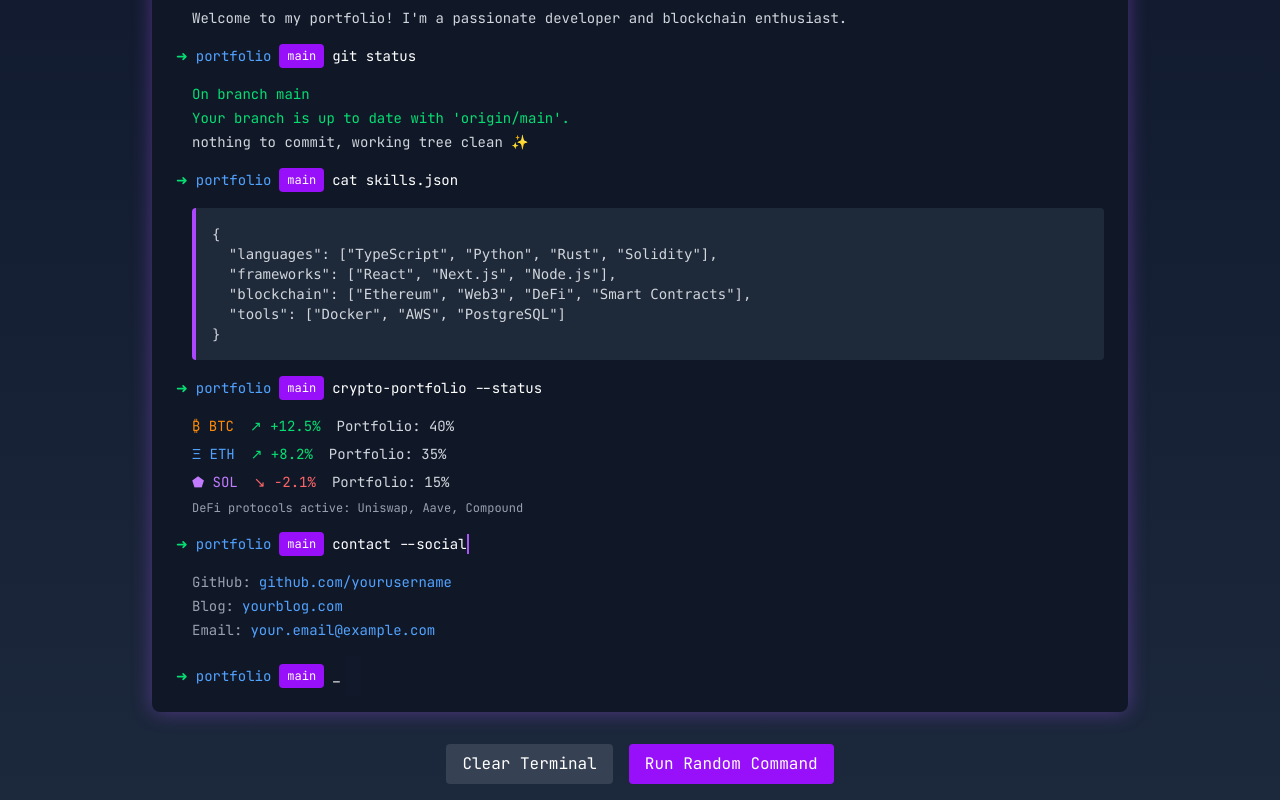
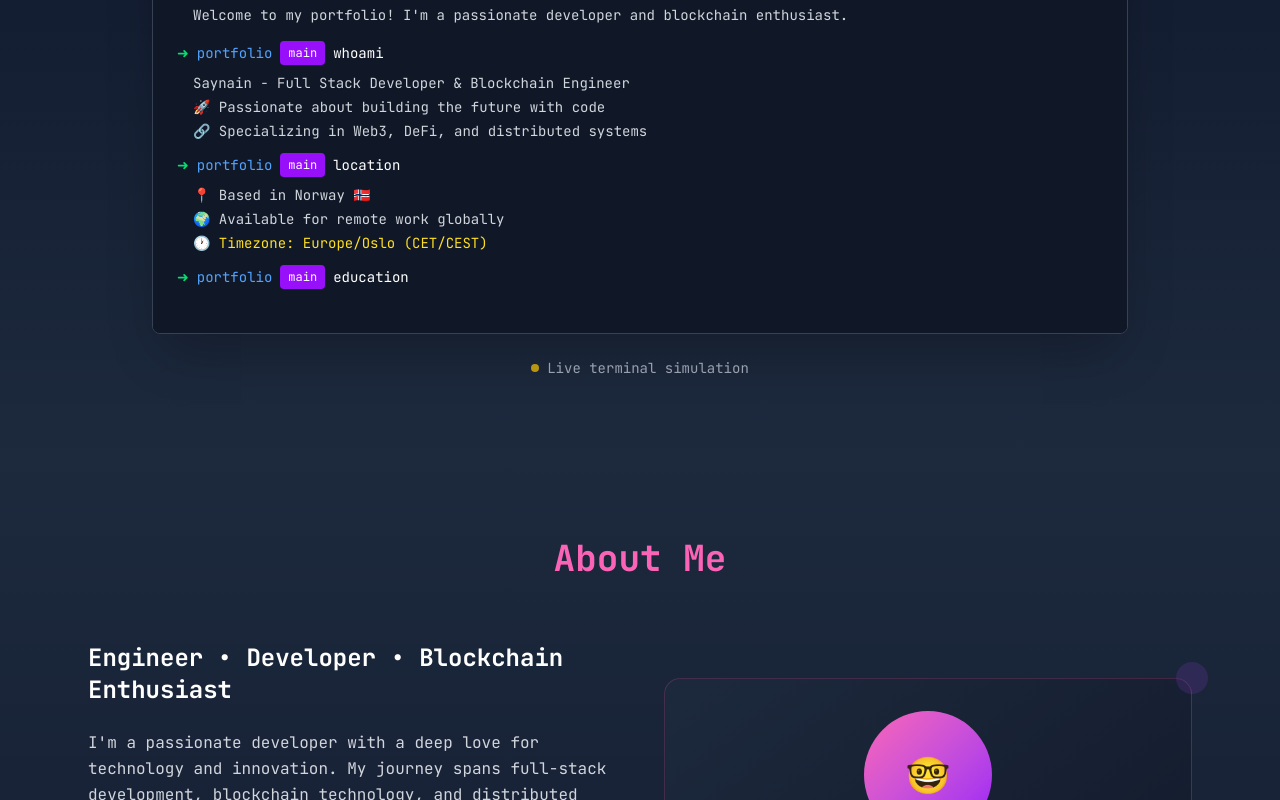
Before and after one commit to saynain/personal-website, a Next.js app: page / in a window 1280 px wide. Shown: the part 1080-1880 px from the top of the page. Built offline with nearby package versions, Linux system fonts and the light colour scheme.

Commit message:
Update Terminal Component

```diff
--- a/src/app/components/Terminal.tsx
+++ b/src/app/components/Terminal.tsx
@@ -1,34 +1,147 @@
 'use client'
 
-import { useState } from 'react'
+import { useState, useEffect, useRef } from 'react'
+
+interface Command {
+  command: string
+  output: string[]
+  delay?: number
+}
 
 export default function Terminal() {
-  const [terminalOutput, setTerminalOutput] = useState<string[]>([])
+  const [currentCommandIndex, setCurrentCommandIndex] = useState(0)
+  const [currentCharIndex, setCurrentCharIndex] = useState(0)
+  const [isTypingCommand, setIsTypingCommand] = useState(true)
+  const [animationComplete, setAnimationComplete] = useState(false)
+  const [displayedCommands, setDisplayedCommands] = useState<Array<{
+    command: string
+    output: string[]
+    completed: boolean
+  }>>([])
 
-  const clearTerminal = () => {
-    setTerminalOutput([])
+  const terminalContentRef = useRef<HTMLDivElement>(null)
+
+  const commands: Command[] = [
+    {
+      command: "whoami",
+      output: [
+        "Saynain - Full Stack Developer & Blockchain Engineer",
+        "🚀 Passionate about building the future with code",
+        "🔗 Specializing in Web3, DeFi, and distributed systems"
+      ],
+      delay: 2000
+    },
+    {
+      command: "location",
+      output: [
+        "📍 Based in Norway 🇳🇴",
+        "🌍 Available for remote work globally",
+        "🕐 Timezone: Europe/Oslo (CET/CEST)"
+      ],
+      delay: 2000
+    },
+    {
+      command: "education",
+      output: [
+        "🎓 Computer Science & Engineering",
+        "📚 Self-taught blockchain development",
+        "🧠 Continuous learner - always exploring new tech",
+        "💡 Open source contributor"
+      ],
+      delay: 2000
+    },
+    {
+      command: "cat skills.json",
+      output: [
+        '{',
+        '  "languages": ["TypeScript", "Python", "Rust", "Solidity"],',
+        '  "frameworks": ["React", "Next.js", "Node.js", "Express"],',
+        '  "blockchain": ["Ethereum", "Web3.js", "Smart Contracts"],',
+        '  "databases": ["PostgreSQL", "MongoDB", "Redis"],',
+        '  "tools": ["Docker", "AWS", "Git", "Linux"]',
+        '}'
+      ],
+      delay: 3000
+    },
+    {
+      command: "crypto-wallet --balance",
+      output: [
+        "₿ BTC    ↗ +12.5%    Portfolio: 40%",
+        "Ξ ETH    ↗ +8.2%     Portfolio: 35%",
+        "⬟ SOL    ↘ -2.1%     Portfolio: 15%",
+        "💎 Other ↗ +5.8%     Portfolio: 10%",
+        "",
+        "🔥 DeFi protocols: Uniswap, Aave, Compound"
+      ],
+      delay: 1000
+    }
+  ]
+
+  // Auto-scroll to bottom when new content is added
+  useEffect(() => {
+    if (terminalContentRef.current) {
+      terminalContentRef.current.scrollTop = terminalContentRef.current.scrollHeight
+    }
+  }, [displayedCommands, currentCharIndex])
+
+  // Typing effect - runs only once
+  useEffect(() => {
+    if (animationComplete || currentCommandIndex >= commands.length) {
+      // Animation is complete, mark it as done
+      if (!animationComplete && currentCommandIndex >= commands.length) {
+        setAnimationComplete(true)
+      }
+      return
+    }
+
+    const currentCommand = commands[currentCommandIndex]
+
+    if (isTypingCommand) {
+      // Typing the command
+      if (currentCharIndex < currentCommand.command.length) {
+        const timeout = setTimeout(() => {
+          setCurrentCharIndex(currentCharIndex + 1)
+        }, 100) // Typing speed
+        return () => clearTimeout(timeout)
+      } else {
+        // Command fully typed, wait a moment then show output and move to next
+        const timeout = setTimeout(() => {
+          // Add the completed command with output to displayed commands
+          setDisplayedCommands(prev => [...prev, {
+            command: currentCommand.command,
+            output: currentCommand.output,
+            completed: true
+          }])
+
+          // Move to next command
+          setCurrentCommandIndex(currentCommandIndex + 1)
+          setCurrentCharIndex(0)
+          setIsTypingCommand(true)
+        }, currentCommand.delay || 500)
+        return () => clearTimeout(timeout)
+      }
+    }
+  }, [currentCommandIndex, currentCharIndex, isTypingCommand, animationComplete, commands])
+
+  const getCurrentTypedCommand = () => {
+    if (currentCommandIndex >= commands.length) return ""
+    return commands[currentCommandIndex].command.slice(0, currentCharIndex)
   }
 
-  const runRandomCommand = () => {
-    const commands = [
-      'npm install happiness',
-      'git commit -m "Fixed everything 🚀"',
-      'docker run --rm blockchain/portfolio',
-      'yarn build && yarn deploy',
-      'crypto-wallet --balance',
-      'starship config --tokyo-night'
-    ]
-    const randomCommand = commands[Math.floor(Math.random() * commands.length)]
-    setTerminalOutput(prev => [...prev, `➜ portfolio main $ ${randomCommand}`, `✅ Command executed successfully!`])
+  const isCommandFullyTyped = () => {
+    if (currentCommandIndex >= commands.length) return false
+    return currentCharIndex >= commands[currentCommandIndex].command.length
   }
 
   return (
     <section id="terminal" className="py-20 bg-gradient-to-b from-slate-900 to-slate-800">
       <div className="max-w-5xl mx-auto px-6">
-        <h2 className="text-4xl font-bold text-center mb-16 text-pink-400">Interactive Terminal</h2>
+        <h2 className="text-4xl font-bold text-center mb-16 text-pink-400">
+          Live Terminal Demo
+        </h2>
 
-        {/* Terminal Window */}
-        <div className="bg-gray-900 rounded-lg shadow-2xl terminal-glow overflow-hidden">
+        {/* Terminal Window - Fixed Size */}
+        <div className="bg-gray-900 rounded-lg shadow-2xl overflow-hidden border border-gray-700">
           {/* Terminal Header */}
           <div className="bg-gray-800 px-4 py-3 flex items-center space-x-2">
             <div className="flex space-x-2">
@@ -37,131 +150,102 @@ export default function Terminal() {
               <div className="w-3 h-3 bg-green-500 rounded-full"></div>
             </div>
             <div className="flex-1 text-center text-gray-400 text-sm font-medium">
-              your-name@portfolio:~$
+              saynain@terminal:~$
             </div>
           </div>
 
-          {/* Terminal Content */}
-          <div className="p-6 space-y-4 text-sm">
+          {/* Terminal Content - Fixed Height with Scroll */}
+          <div
+            ref={terminalContentRef}
+            className="p-6 space-y-3 text-sm h-96 overflow-y-auto font-mono bg-gray-900 scrollbar-thin scrollbar-thumb-gray-600 scrollbar-track-gray-800"
+          >
             {/* Welcome Message */}
             <div className="flex items-center space-x-2">
               <span className="text-green-400">➜</span>
               <span className="text-blue-400">~</span>
-              <span className="text-white">welcome</span>
+              <span className="text-white">echo "Welcome to my portfolio!"</span>
             </div>
-            <div className="ml-4 text-gray-300">
-              Welcome to my portfolio! I&apos;m a passionate developer and blockchain enthusiast.
+            <div className="ml-4 text-gray-300 mb-4">
+              Welcome to my portfolio! I'm a passionate developer and blockchain enthusiast.
             </div>
 
-            {/* Git Status */}
-            <div className="flex items-center space-x-2 mt-4">
-              <span className="text-green-400">➜</span>
-              <span className="text-blue-400">portfolio</span>
-              <span className="bg-purple-600 text-white px-2 py-1 rounded text-xs">main</span>
-              <span className="text-white">git status</span>
-            </div>
-            <div className="ml-4 space-y-1">
-              <div className="text-green-400">On branch main</div>
-              <div className="text-green-400">Your branch is up to date with &apos;origin/main&apos;.</div>
-              <div className="text-gray-300">nothing to commit, working tree clean ✨</div>
-            </div>
-
-            {/* Skills Command */}
-            <div className="flex items-center space-x-2 mt-4">
-              <span className="text-green-400">➜</span>
-              <span className="text-blue-400">portfolio</span>
-              <span className="bg-purple-600 text-white px-2 py-1 rounded text-xs">main</span>
-              <span className="text-white">cat skills.json</span>
-            </div>
-            <div className="ml-4 bg-gray-800 p-4 rounded border-l-4 border-purple-500">
-              <pre className="text-gray-300">
-{`{
-  "languages": ["TypeScript", "Python", "Rust", "Solidity"],
-  "frameworks": ["React", "Next.js", "Node.js"],
-  "blockchain": ["Ethereum", "Web3", "DeFi", "Smart Contracts"],
-  "tools": ["Docker", "AWS", "PostgreSQL"]
-}`}
-              </pre>
-            </div>
-
-            {/* Crypto Portfolio */}
-            <div className="flex items-center space-x-2 mt-4">
-              <span className="text-green-400">➜</span>
-              <span className="text-blue-400">portfolio</span>
-              <span className="bg-purple-600 text-white px-2 py-1 rounded text-xs">main</span>
-              <span className="text-white">crypto-portfolio --status</span>
-            </div>
-            <div className="ml-4 space-y-2">
-              <div className="flex items-center space-x-4">
-                <span className="text-orange-400">₿ BTC</span>
-                <span className="text-green-400">↗ +12.5%</span>
-                <span className="text-gray-300">Portfolio: 40%</span>
+            {/* Display completed commands */}
+            {displayedCommands.map((cmd, index) => (
+              <div key={index} className="space-y-2">
+                <div className="flex items-center space-x-2">
+                  <span className="text-green-400">➜</span>
+                  <span className="text-blue-400">portfolio</span>
+                  <span className="bg-purple-600 text-white px-2 py-1 rounded text-xs">main</span>
+                  <span className="text-white">{cmd.command}</span>
+                </div>
+                <div className="ml-4 space-y-1">
+                  {cmd.output.map((line, lineIndex) => (
+                    <div
+                      key={lineIndex}
+                      className={`${
+                        line.startsWith('{') || line.startsWith('}') || line.includes(':')
+                          ? 'text-yellow-300'
+                          : line.includes('↗')
+                            ? 'text-green-400'
+                            : line.includes('↘')
+                              ? 'text-red-400'
+                              : 'text-gray-300'
+                      } animate-fade-in`}
+                      style={{
+                        animationDelay: `${lineIndex * 150}ms`
+                      }}
+                    >
+                      {line}
+                    </div>
+                  ))}
+                </div>
               </div>
-              <div className="flex items-center space-x-4">
-                <span className="text-blue-400">Ξ ETH</span>
-                <span className="text-green-400">↗ +8.2%</span>
-                <span className="text-gray-300">Portfolio: 35%</span>
-              </div>
-              <div className="flex items-center space-x-4">
-                <span className="text-purple-400">⬟ SOL</span>
-                <span className="text-red-400">↘ -2.1%</span>
-                <span className="text-gray-300">Portfolio: 15%</span>
-              </div>
-              <div className="text-gray-400 text-xs mt-2">DeFi protocols active: Uniswap, Aave, Compound</div>
-            </div>
-
-            {/* Contact */}
-            <div className="flex items-center space-x-2 mt-4">
-              <span className="text-green-400">➜</span>
-              <span className="text-blue-400">portfolio</span>
-              <span className="bg-purple-600 text-white px-2 py-1 rounded text-xs">main</span>
-              <span className="text-white typing-animation">contact --social</span>
-            </div>
-            <div className="ml-4 space-y-1">
-              <div className="flex items-center space-x-2">
-                <span className="text-gray-400">GitHub:</span>
-                <a href="https://github.com/yourusername" className="text-blue-400 hover:underline">github.com/yourusername</a>
-              </div>
-              <div className="flex items-center space-x-2">
-                <span className="text-gray-400">Blog:</span>
-                <a href="https://yourblog.com" className="text-blue-400 hover:underline">yourblog.com</a>
-              </div>
-              <div className="flex items-center space-x-2">
-                <span className="text-gray-400">Email:</span>
-                <a href="mailto:your.email@example.com" className="text-blue-400 hover:underline">your.email@example.com</a>
-              </div>
-            </div>
-
-            {/* Dynamic Output */}
-            {terminalOutput.map((line, index) => (
-              <div key={index} className="text-gray-300">{line}</div>
             ))}
 
-            {/* Cursor */}
-            <div className="flex items-center space-x-2 mt-6">
-              <span className="text-green-400">➜</span>
-              <span className="text-blue-400">portfolio</span>
-              <span className="bg-purple-600 text-white px-2 py-1 rounded text-xs">main</span>
-              <span className="text-white">_</span>
-              <span className="animate-ping w-2 h-5 bg-purple-400 inline-block"></span>
-            </div>
+            {/* Current typing command - only show if animation is not complete */}
+            {!animationComplete && currentCommandIndex < commands.length && (
+              <div className="flex items-center space-x-2">
+                <span className="text-green-400">➜</span>
+                <span className="text-blue-400">portfolio</span>
+                <span className="bg-purple-600 text-white px-2 py-1 rounded text-xs">main</span>
+                <span className="text-white">
+                  {getCurrentTypedCommand()}
+                  {!isCommandFullyTyped() && (
+                    <span className="animate-ping bg-purple-400 w-2 h-5 inline-block ml-1"></span>
+                  )}
+                </span>
+              </div>
+            )}
+
+            {/* Final cursor when animation is complete */}
+            {animationComplete && (
+              <div className="flex items-center space-x-2 mt-4">
+                <span className="text-green-400">➜</span>
+                <span className="text-blue-400">portfolio</span>
+                <span className="bg-purple-600 text-white px-2 py-1 rounded text-xs">main</span>
+                <span className="text-white">_</span>
+                <span className="animate-pulse w-2 h-5 bg-purple-400 inline-block"></span>
+              </div>
+            )}
           </div>
         </div>
 
-        {/* Terminal Actions */}
-        <div className="flex justify-center mt-8 space-x-4">
-          <button
-            onClick={clearTerminal}
-            className="bg-gray-700 hover:bg-gray-600 px-4 py-2 rounded transition-colors"
-          >
-            Clear Terminal
-          </button>
-          <button
-            onClick={runRandomCommand}
-            className="bg-purple-600 hover:bg-purple-700 px-4 py-2 rounded transition-colors"
-          >
-            Run Random Command
-          </button>
+        {/* Status indicator */}
+        <div className="flex justify-center mt-6">
+          <div className="flex items-center space-x-2 text-gray-400 text-sm">
+            <div className={`w-2 h-2 rounded-full ${
+              animationComplete ? 'bg-green-400' : 'bg-yellow-400 animate-pulse'
+            }`}></div>
+            <span>
+              {animationComplete ? 'Terminal demo completed' : 'Live terminal simulation'}
+            </span>
+            {animationComplete && (
+              <>
+                <span>•</span>
+                <span>Refresh page to replay</span>
+              </>
+            )}
+          </div>
         </div>
       </div>
     </section>
--- a/src/app/globals.css
+++ b/src/app/globals.css
@@ -60,11 +60,28 @@ html {
   }
 }
 
+/* Fade-in animation for terminal output */
+@keyframes fade-in {
+  from {
+    opacity: 0;
+    transform: translateY(10px);
+  }
+  to {
+    opacity: 1;
+    transform: translateY(0);
+  }
+}
+
 .typing-animation {
   overflow: hidden;
   border-right: 2px solid #a855f7;
   white-space: nowrap;
   animation: typing 3s steps(40, end), blink 1s infinite;
+}
+
+.animate-fade-in {
+  animation: fade-in 0.3s ease-out forwards;
+  opacity: 0;
 }
 
 /* Custom scrollbar for webkit browsers */
@@ -182,6 +199,12 @@ a:focus-visible {
     animation: none;
   }
 
+  .animate-fade-in {
+    animation: none;
+    opacity: 1;
+    transform: none;
+  }
+
   html {
     scroll-behavior: auto;
   }
```
